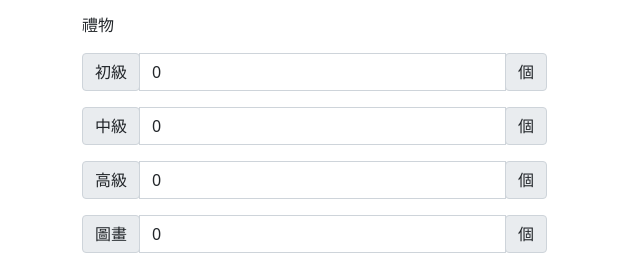
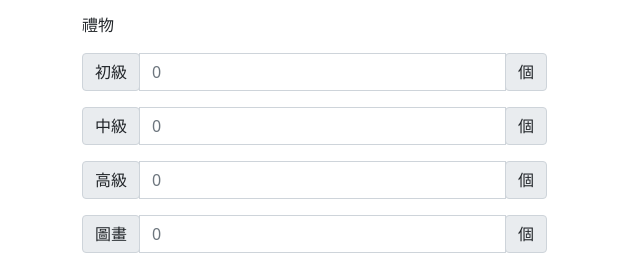
Before and after one commit to minavoid/nu-intimacy-calculator, a plain HTML site: page index.html in a window 1280 px wide. Shown: the part 159-425 px from the top of the page, 0-640 px from the left. Drawn offline with nearby package versions, Linux system fonts and the light colour scheme.

Commit message:
nit: remove default value

```diff
--- a/index.html
+++ b/index.html
@@ -53,7 +53,7 @@
         <div class="input-group-prepend">
           <label class="input-group-text" for="gift1">初級</label>
         </div>
-        <input type="number" class="form-control gift" data-point="100" aria-label="percentage" value="0" min="0" placeholder="0">
+        <input type="number" class="form-control gift" data-point="100" aria-label="percentage" value="" min="0" placeholder="0">
         <div class="input-group-append">
           <label class="input-group-text" for="gift1">個</label>
         </div>
@@ -63,7 +63,7 @@
         <div class="input-group-prepend">
           <label class="input-group-text" for="gift2">中級</label>
         </div>
-        <input type="number" class="form-control gift" data-point="200" aria-label="percentage" value="0" min="0" placeholder="0">
+        <input type="number" class="form-control gift" data-point="200" aria-label="percentage" value="" min="0" placeholder="0">
         <div class="input-group-append">
           <label class="input-group-text" for="gift2">個</label>
         </div>
@@ -73,7 +73,7 @@
         <div class="input-group-prepend">
           <label class="input-group-text" for="gift3">高級</label>
         </div>
-        <input type="number" class="form-control gift" data-point="500" aria-label="percentage" value="0" min="0" placeholder="0">
+        <input type="number" class="form-control gift" data-point="500" aria-label="percentage" value="" min="0" placeholder="0">
         <div class="input-group-append">
           <label class="input-group-text" for="gift3">個</label>
         </div>
@@ -83,7 +83,7 @@
         <div class="input-group-prepend">
           <label class="input-group-text" for="gift4">圖畫</label>
         </div>
-        <input type="number" class="form-control gift" id="gift4" data-point="2000" aria-label="percentage" value="0" min="0" placeholder="0">
+        <input type="number" class="form-control gift" id="gift4" data-point="2000" aria-label="percentage" value="" min="0" placeholder="0">
         <div class="input-group-append">
           <label class="input-group-text" for="gift4">個</label>
         </div>
```
